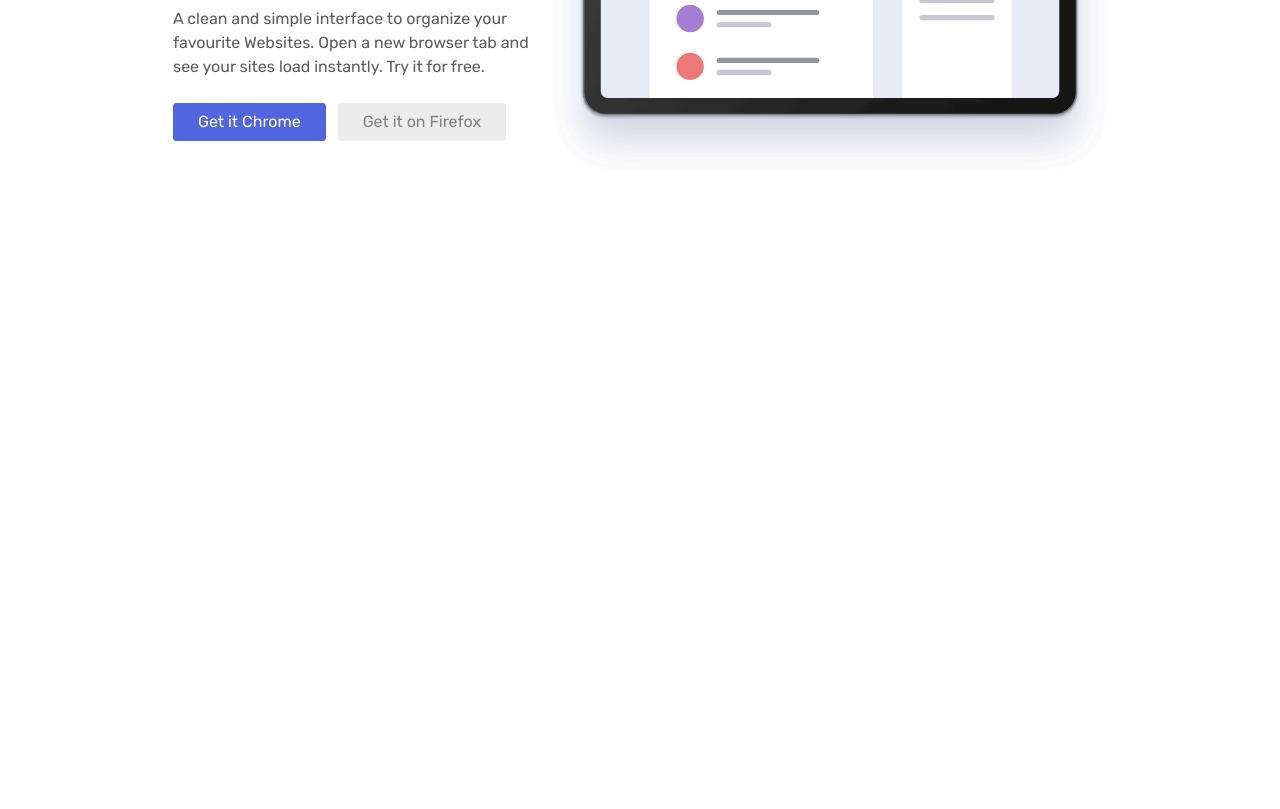
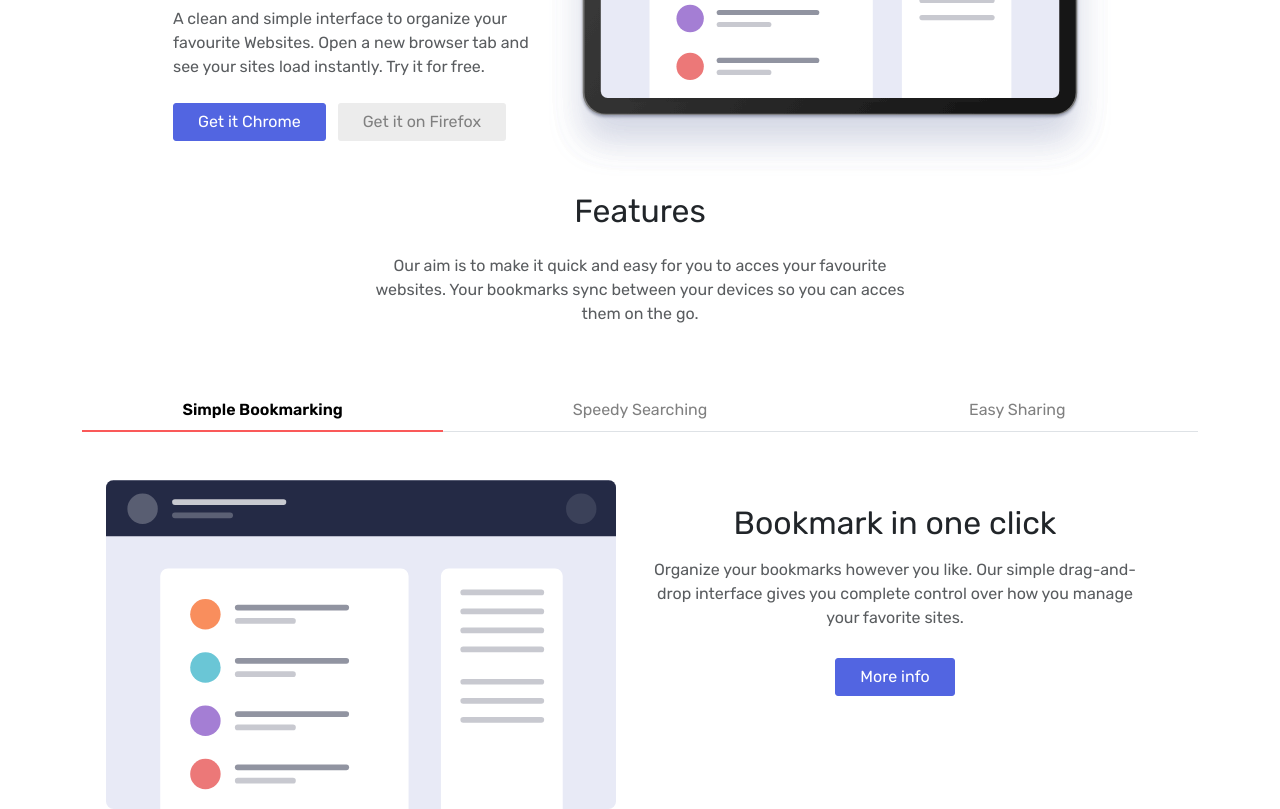
Before and after one commit to Victoriamanzano/Sprint-1.2, a website: page index.html in a window 1280 px wide. Shown: the part 357-1166 px from the top of the page. Before the commit the page ends 800 px from the top, so only its background shows below. Drawn offline with nearby package versions, Linux system fonts and the light colour scheme.

Commit message:
Exercici-2-S1

```diff
--- a/index.html
+++ b/index.html
@@ -11,9 +11,9 @@
 
 <body>
 
-     <!--MENU -->
+    <!--MENU -->
 
-     <nav class="navbar shadow-sm wrap nav-underline navbar-expand-md p-3 navbar-collapse">
+    <nav class="navbar shadow-sm wrap nav-underline navbar-expand-md p-3 navbar-collapse">
         <div class="container ">
             <a class="navbar-brand" href="#"><img src="./Recursos1.2/Imagenes/logo-bookmark.svg" alt="logo"></a>
             <button class="navbar-toggler" type="button" data-bs-toggle="collapse" data-bs-target="#navbarNav"
@@ -60,11 +60,97 @@
         </div>
     </div>
 
+    <!--SECTION 2-->
 
-    <!-- <script section> -->
+    <section class="container mt-3">
+        <div class="row align-items-center">
+            <div class="text-s2 offset-lg-3 col-lg-6 text-center">
+                <h2 class="fw-medium h2-s2 pb-3 text-dark">Features</h2>
+                <p class="text-justify text-muted">Our aim is to make it quick and easy for you to acces your
+                    favourite websites. Your bookmarks sync between your devices
+                    so you can acces them on the go.
+                </p>
+            </div>
+        </div>
+    </section>
 
-    <script src="./main.js"></script>
-    <script src="/node_modules/bootstrap/dist/js/bootstrap.bundle.js"></script>
+    <!--SECTION 3-->
+
+    <div class="container col-md-6 col-md-10 col-md-12 mt-5 mx-auto">
+
+        <ul class="nav nav-tabs nav-underline nav-justified d-flex flex-column flex-sm-row" id="myTab" role="tablist">
+            <li class="nav-item" role="presentation">
+                <a class="nav-link active" id="feature1-tab" data-bs-toggle="tab" href="#feature1" role="tab"
+                    aria-controls="feature1" aria-selected="true">Simple Bookmarking</a>
+            </li>
+            <li class="nav-item" role="presentation">
+                <a class="nav-link" id="feature2-tab" data-bs-toggle="tab" href="#feature2" role="tab"
+                    aria-controls="feature2" aria-selected="false">Speedy Searching</a>
+            </li>
+            <li class="nav-item" role="presentation">
+                <a class="nav-link" id="feature3-tab" data-bs-toggle="tab" href="#feature3" role="tab"
+                    aria-controls="feature3" aria-selected="false">Easy Sharing</a>
+            </li>
+        </ul>
+
+        <div class="container tab-content mt-5">
+
+            <div class="tab-content active" id="myTabContent">
+                <div class="tab-pane fade show active" id="feature1" role="tabpanel" aria-labelledby="feature1-tab">
+                    <div class="row container">
+                        <div class="col-md-6">
+                            <img class="img-fluid" src="./Recursos1.2/Imagenes/illustration-features-tab-1-IZQ-NO.svg"
+                                alt="Image1">
+                        </div>
+                        <div class="col-md-6 d-flex mt-4 flex-column text-center bmkock">
+                            <h2 class="text-center fw-medium">Bookmark in one click</h2>
+                            <p class="p-2 text-muted">Organize your bookmarks however you like. Our simple drag-and-drop
+                                interface gives you complete control over how you manage your favorite sites.</p>
+                            <div>
+                                <button type="button" class="btnmf btn px-4 m-1 btn-primary">More info</button>
+                            </div>
+                        </div>
+                    </div>
+                </div>
+
+                <div class="tab-pane fade" id="feature2" role="tabpanel" aria-labelledby="feature2-tab">
+                    <div class="row container">
+                        <div class="col-md-6">
+                            <img src="./Recursos1.2/Imagenes/illustration-features-tab-2.svg" alt="Image2">
+                        </div>
+                        <div class="col-md-6 d-flex flex-column text-start">
+                            <h2 class="text-center fw-medium">Intelligent search</h2>
+                            <p class="p-2 text-muted">Our powerful search feature will help you find saved sites in no
+                                time at all. No need to trawl through all of your bookmarks.</p>
+                            <div>
+                                <button type="button" class="btnmf btn px-4 m-1 btn-primary ">More info</button>
+                            </div>
+                        </div>
+                    </div>
+                </div>
+
+                <div class="tab-pane fade" id="feature3" role="tabpanel" aria-labelledby="feature3-tab">
+                    <div class="row container">
+                        <div class="col-md-6">
+                            <img src="./Recursos1.2/Imagenes/illustration-features-tab-3.svg" alt="Image3">
+                        </div>
+                        <div class="col-md-6 d-flex flex-column text-start">
+                            <h2 class="text-center fw-medium">Share your bookmarks</h2>
+                            <p class="p-2 text-muted">Easily share your bookmarks and collections with others. Create a
+                                shareable link that you can send at the click of a button.</p>
+                            <div>
+                                <button type="button" class="btnmf btn px-4 m-1 btn-primary">More info</button>
+                            </div>
+                        </div>
+                    </div>
+                </div>
+            </div>
+        </div>
+
+        <!-- <script section> -->
+
+        <script src="./main.js"></script>
+        <script src="/node_modules/bootstrap/dist/js/bootstrap.bundle.js"></script>
 
 </body>
 </html>
--- a/styles.scss
+++ b/styles.scss
@@ -52,3 +52,39 @@ body {
     color: gray;
     border: 2px solid gray;
   }
+
+/* S2 */
+/* S3 */
+.nav-link {
+    color: gray;
+  }
+
+  .nav-tabs {
+    text-decoration: none;
+  }
+
+  .nav-underline .nav-link.active,
+  .nav-underline .show>.nav-link {
+    border-color: $secondary;
+  }
+
+  nav-footlink {
+    color: #fff;
+  }
+
+  .nav-tabs .nav-link {
+    border-top: 0;
+    border-right: 0;
+    border-left: 0;
+  }
+
+  .btnmf {
+    background: $primary;
+    color: #fff;
+    border-radius: 3px;
+  }
+
+  .btnmf:hover {
+    color: #fff;
+    border: 2px solid $primary;
+  }
```
Also changed, not shown: styles.css, 1 other file.
